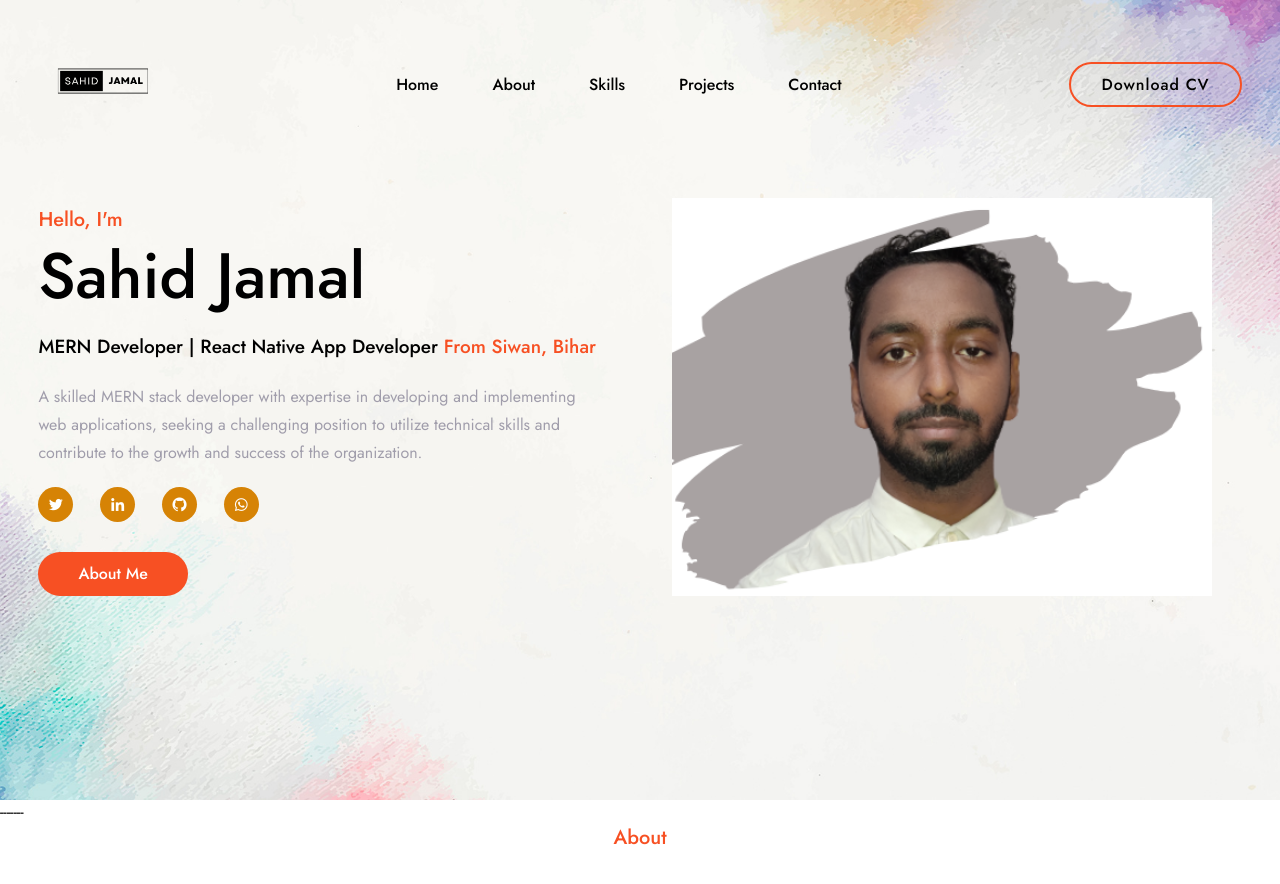
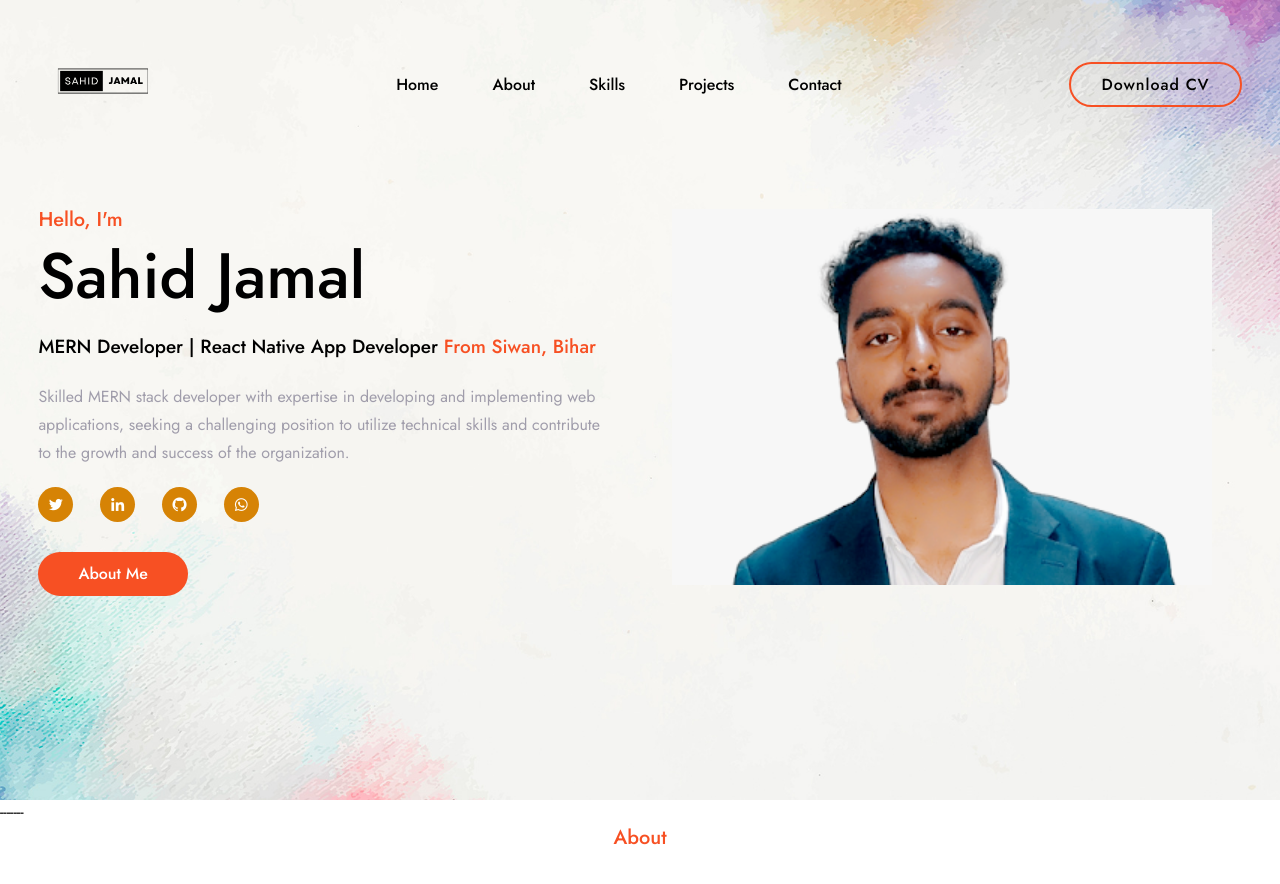
Before and after one commit to Sahid-321/portfolio, a plain HTML site: page index.html in a window 1280 px wide. Shown: the top 884 px of the page. Drawn offline with nearby package versions, Linux system fonts and the light colour scheme.

Commit message:
resume updated

```diff
--- a/index.html
+++ b/index.html
@@ -6,7 +6,7 @@
 	<meta name="viewport" content="width=device-width, initial-scale=1">
 	<title>Portfolio</title>
 	<link rel="stylesheet" type="text/css" href="css/style.css">
-<link rel="icon" type="image/png" href="/img/main.png"/>
+<link rel="icon" type="image/png" href="/img/sahid.png"/>
 	<link rel="stylesheet"
   href="https://unpkg.com/boxicons@latest/css/boxicons.min.css">
 
@@ -37,7 +37,7 @@
 			<h3>Hello, I'm</h3>
 			<h1>Sahid Jamal</h1>
 			<h5>MERN Developer | React Native App Developer <span>From Siwan, Bihar</span></h5>
-			<p>A skilled MERN stack developer with expertise in developing and implementing web applications, seeking a challenging position to utilize technical skills and contribute to the growth and success of the organization.</p>
+			<p>Skilled MERN stack developer with expertise in developing and implementing web applications, seeking a challenging position to utilize technical skills and contribute to the growth and success of the organization.</p>
 			<div class="social">
 				<a target="_blank" href="https://twitter.com/Sahidjamal16"><i class='bx bxl-twitter' ></i></a>
 				<a target="_blank" href="https://www.linkedin.com/in/sahid-jamal-2084b61a4/"><i class='bx bxl-linkedin' ></i></a>
@@ -49,7 +49,7 @@
 		</div>
 
 		<div class="home-img">
-			<img src="img/main.png">
+			<img src="img/sahid1.png">
 		</div>
 	</section>
 
```
Also changed, not shown: img/sahid.png (added), img/sahid1.png (added).
